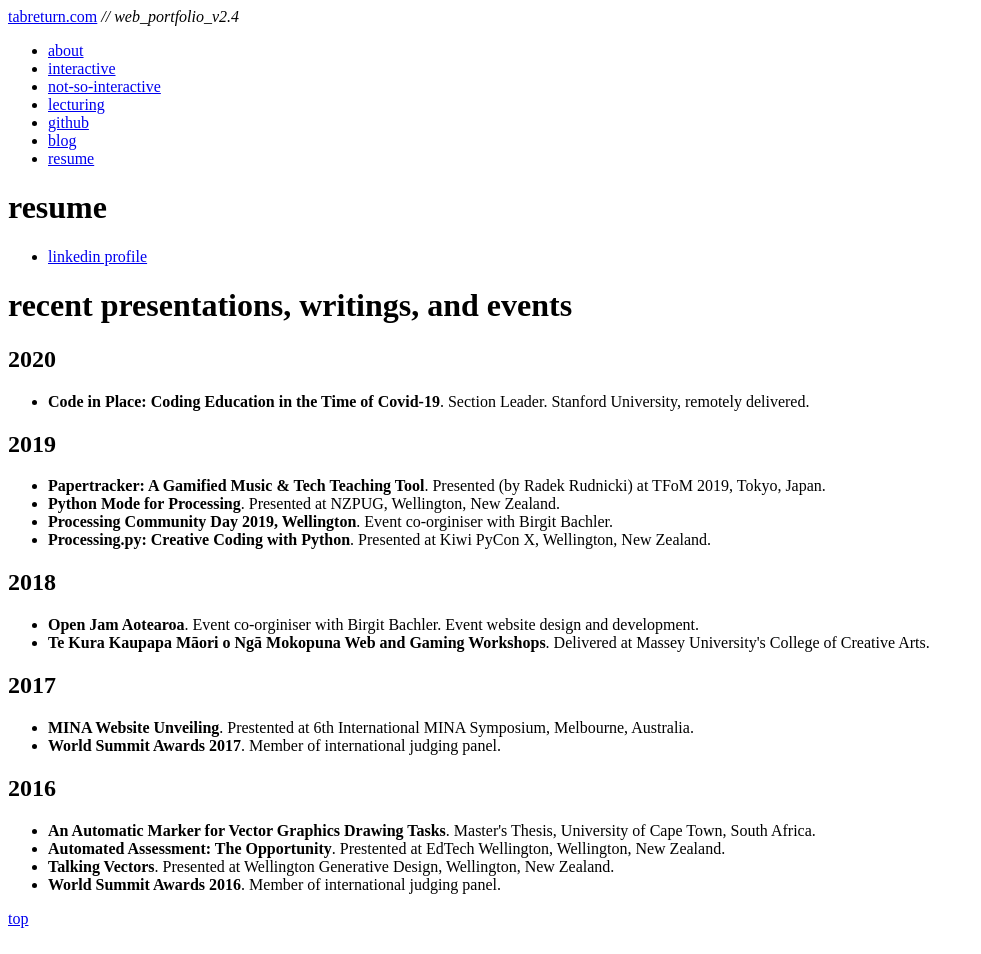
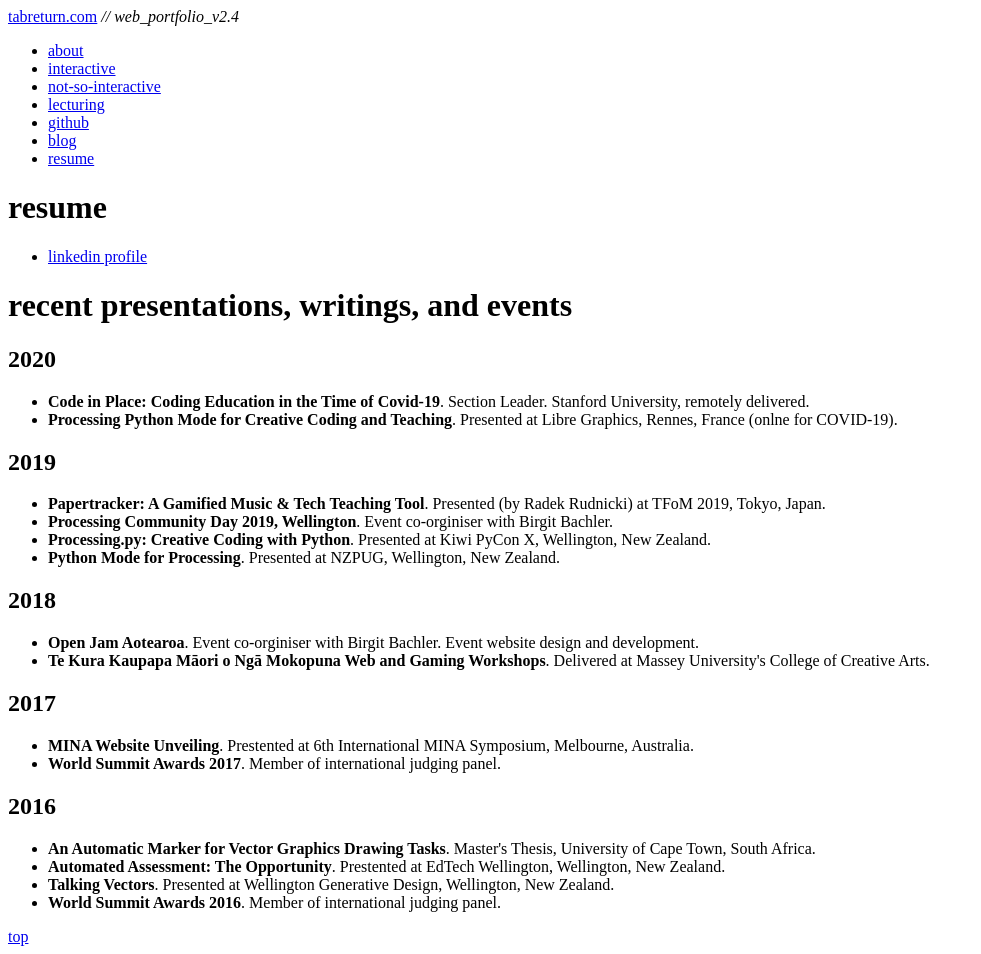
Before and after one commit to tabreturn/tabreturn.portfolio, a Jekyll site: the page built from resume.html, in a window 1280 px wide. Shown: the whole page, without its empty margins (0-981 px from the left). Built offline with Jekyll 4.4.1, drawn with Linux system fonts in a browser that asks for light colours; comment, search, counter and statistics services are not loaded.

Commit message:
- add libregraphics talk

```diff
--- a/resume.html
+++ b/resume.html
@@ -19,13 +19,14 @@
   <h2>2020</h2>
   <ul>
     <li><b>Code in Place: Coding Education in the Time of Covid-19</b>. Section Leader. Stanford University, remotely delivered.</li>
+    <li><b>Processing Python Mode for Creative Coding and Teaching</b>. Presented at Libre Graphics, Rennes, France (onlne for COVID-19).</li>
   </ul>
   <h2>2019</h2>
   <ul>
     <li><b>Papertracker: A Gamified Music &amp; Tech Teaching Tool</b>. Presented (by Radek Rudnicki) at TFoM 2019, Tokyo, Japan.</li>
-    <li><b>Python Mode for Processing</b>. Presented at NZPUG, Wellington, New Zealand.</li>
     <li><b>Processing Community Day 2019, Wellington</b>. Event co-orginiser with Birgit Bachler.</li>
     <li><b>Processing.py: Creative Coding with Python</b>. Presented at Kiwi PyCon X, Wellington, New Zealand.</li>
+    <li><b>Python Mode for Processing</b>. Presented at NZPUG, Wellington, New Zealand.</li>
   </ul>
   <h2>2018</h2>
   <ul>
```
